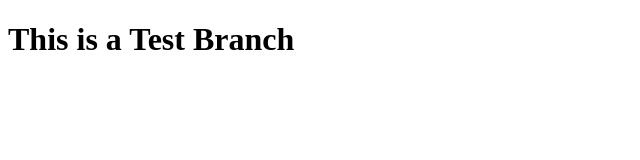
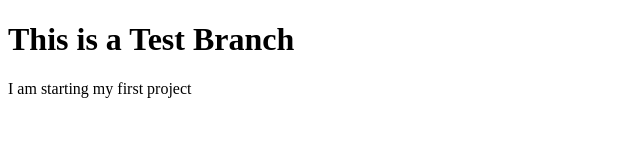
Before and after one commit to rashmipraveena278-eng/GitHub_Test, a plain HTML site: page index.html in a window 1280 px wide. Shown: the whole page, without its empty margins (0-640 px from the left). Drawn offline with Linux system fonts and the light colour scheme.

Commit message:
I Update index.html file using git hub online code editor

```diff
--- a/index.html
+++ b/index.html
@@ -8,5 +8,6 @@
 <body>
 
     <h1> This is a Test Branch</h1>
+    <p> I am starting my first project </p>
 </body>
 </html>
```
